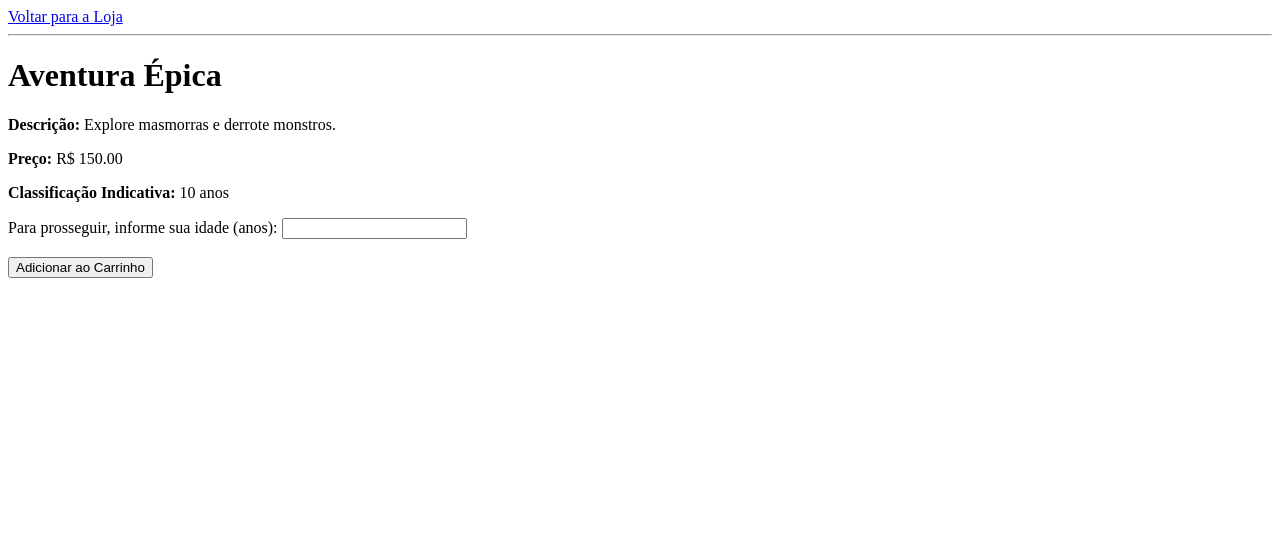
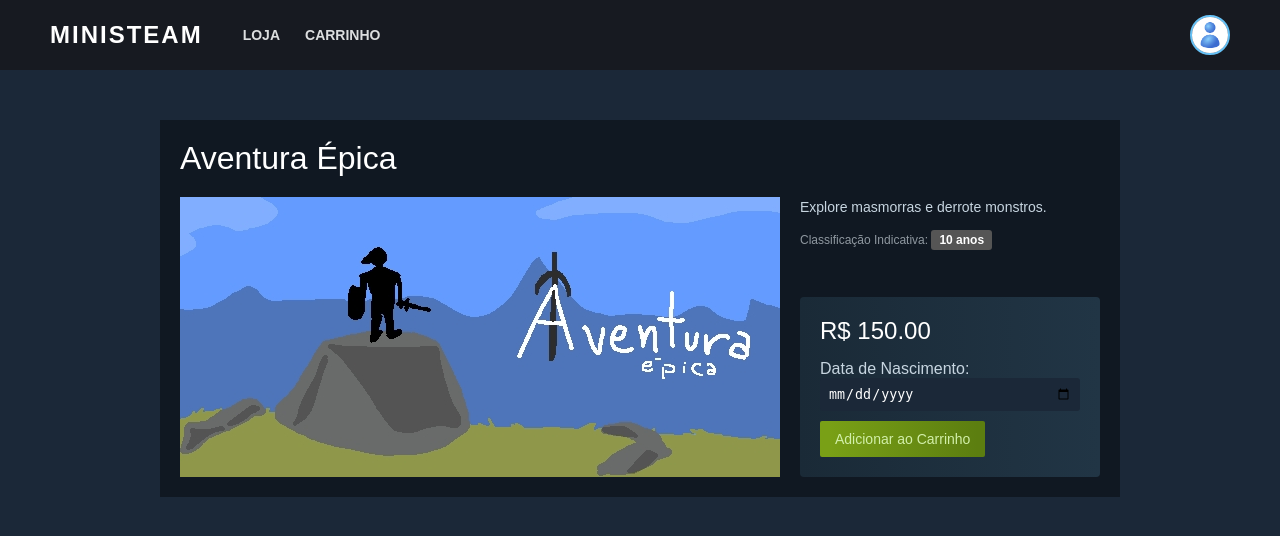
Before and after one commit to robert0010/ministeam, a Flask app: page /game/1 in a window 1280 px wide. Shown: the top 536 px of the page. Run offline with Flask 3, Linux system fonts and the light colour scheme.

Commit message:
clicavel

```diff
--- a/app.py
+++ b/app.py
@@ -1,4 +1,5 @@
 from flask import Flask, render_template, request, redirect, url_for, session, flash
+from datetime import datetime
 
 app = Flask(__name__)
 # Chave secreta necessária para usar sessões no Flask
@@ -29,37 +30,40 @@ def game(game_id):
         return "Jogo não encontrado", 404
     return render_template('game.html', game=game_data)
 
-
 @app.route('/add_to_cart/<game_id>', methods=['POST'])
 def add_to_cart(game_id):
-    """Passos 4 e 5: Verificação de idade [RN2] e adição ao carrinho."""
     game_data = GAMES.get(game_id)
     if not game_data:
         return "Jogo não encontrado", 404
 
-    # Passo 4: Validação da idade
-    user_age_str = request.form.get('age')
+    # Se o jogo tiver classificação, validamos a idade
+    if game_data['age_rating'] > 0:
+        user_dob_str = request.form.get('dob')
 
-    if not user_age_str or not user_age_str.isdigit():
-        flash('Por favor, informe uma idade válida.')
-        return redirect(url_for('game', game_id=game_id))
+        if not user_dob_str or user_dob_str == 'none':
+            flash('Por favor, informe sua data de nascimento.')
+            return redirect(url_for('game', game_id=game_id))
 
-    user_age = int(user_age_str)
+        try:
+            dob = datetime.strptime(user_dob_str, '%Y-%m-%d')
+            hoje = datetime.today()
+            user_age = hoje.year - dob.year - ((hoje.month, hoje.day) < (dob.month, dob.day))
 
-    if user_age < game_data['age_rating']:
-        flash(f'Atenção: Você não possui a idade mínima ({game_data["age_rating"]} anos) para comprar este jogo.')
-        return redirect(url_for('game', game_id=game_id))
+            if user_age < game_data['age_rating']:
+                flash(f'Atenção: Este jogo requer {game_data["age_rating"]} anos. Você tem {user_age} anos.')
+                return redirect(url_for('game', game_id=game_id))
+        except ValueError:
+            flash('Data inválida.')
+            return redirect(url_for('game', game_id=game_id))
 
-    # Passo 5: Adiciona o jogo ao carrinho
+    # Adição ao carrinho (Fluxo comum para ambos os casos)
     if 'cart' not in session:
         session['cart'] = []
-
     session['cart'].append(game_data)
     session.modified = True
-    flash(f'"{game_data["name"]}" adicionado ao carrinho com sucesso!')
+    flash(f'"{game_data["name"]}" adicionado ao carrinho!')
 
     return redirect(url_for('cart'))
-
 
 @app.route('/cart')
 def cart():
@@ -68,6 +72,20 @@ def cart():
     total = sum(item['price'] for item in cart_items)
     return render_template('cart.html', cart=cart_items, total=total)
 
+@app.route('/checkout')
+def checkout():
+    """
+    Limpa o carrinho da sessão e redireciona para a página inicial
+    com uma mensagem de sucesso.
+    """
+    # Remove a chave 'cart' da sessão se ela existir
+    session.pop('cart', None)
+
+    # Adicionamos uma mensagem para o usuário saber que deu certo
+    flash('Compra realizada com sucesso! Os jogos foram adicionados à sua biblioteca.')
+
+    # Redireciona de volta para a loja (página inicial)
+    return redirect(url_for('index'))
 
 if __name__ == '__main__':
     app.run(debug=True)
--- /dev/null
+++ b/static/script.js
@@ -0,0 +1,17 @@
+// Remove as mensagens de erro/sucesso após 4 segundos para a tela não ficar poluída
+document.addEventListener("DOMContentLoaded", function() {
+    const flashes = document.querySelectorAll('.flash');
+    if (flashes.length > 0) {
+        setTimeout(() => {
+            flashes.forEach(flash => {
+                flash.style.opacity = '0';
+                setTimeout(() => flash.remove(), 500);
+            });
+        }, 4000);
+    }
+});
+
+// Função para simular o clique em "Finalizar Compra" do seu UC01
+function checkout() {
+    alert("Iniciando fluxo de pagamento... (Isso chamaria a próxima etapa do seu Caso de Uso!)");
+}
--- /dev/null
+++ b/static/style.css
@@ -0,0 +1,151 @@
+/* Reset básico */
+* { margin: 0; padding: 0; box-sizing: border-box; }
+
+body {
+    font-family: Arial, Helvetica, sans-serif;
+    background-color: #1b2838; /* Fundo escuro clássico da Steam */
+    color: #c7d5e0; /* Texto cinza claro */
+}
+
+/* Barra de Navegação Atualizada (com Flexbox) */
+.navbar {
+    background-color: #171a21;
+    padding: 15px 50px;
+    display: flex;
+    align-items: center;
+    justify-content: space-between;
+}
+
+.nav-left {
+    display: flex;
+    align-items: center;
+    gap: 40px;
+}
+
+.nav-left nav {
+    display: flex;
+    gap: 25px;
+}
+
+.navbar .logo {
+    color: #ffffff;
+    font-size: 24px;
+    font-weight: bold;
+    text-transform: uppercase;
+    letter-spacing: 2px;
+}
+
+.navbar nav a {
+    color: #dcdedf;
+    text-decoration: none;
+    font-size: 14px;
+    text-transform: uppercase;
+    font-weight: bold;
+}
+
+.navbar nav a:hover {
+    color: #66c0f4;
+}
+
+/* Estilo da Foto de Perfil (Avatar) */
+.user-profile {
+    width: 40px;
+    height: 40px;
+    border-radius: 50%;
+    border: 2px solid #66c0f4;
+    background-color: #2a475e;
+    overflow: hidden;
+    cursor: pointer;
+}
+
+.user-profile img {
+    width: 100%;
+    height: 100%;
+    object-fit: cover;
+}
+
+/* Container Principal */
+.container {
+    max-width: 1000px;
+    margin: 30px auto;
+    padding: 20px;
+}
+h1 { color: #ffffff; margin-bottom: 20px; font-weight: 300; }
+
+/* Grid de Jogos (Página Inicial) */
+.game-grid {
+    display: grid;
+    grid-template-columns: repeat(auto-fill, minmax(300px, 1fr));
+    gap: 20px;
+}
+.game-card {
+    background-color: rgba(0, 0, 0, 0.2);
+    transition: transform 0.2s, background-color 0.2s;
+}
+.game-card:hover {
+    transform: scale(1.02);
+    background-color: #2a475e;
+}
+.game-card img { width: 100%; height: 150px; object-fit: cover; }
+.game-info { padding: 15px; }
+.game-info h3 { color: #ffffff; margin-bottom: 10px; font-size: 16px; }
+.price-action {
+    display: flex;
+    justify-content: space-between;
+    align-items: center;
+    margin-top: 15px;
+}
+
+/* Página de Detalhes do Jogo */
+.game-detail { background-color: rgba(0,0,0,0.4); padding: 20px; }
+.game-content { display: flex; gap: 20px; margin-top: 20px; }
+.main-img { width: 60%; object-fit: cover; }
+.game-sidebar { width: 40%; display: flex; flex-direction: column; gap: 15px; }
+.description { font-size: 14px; line-height: 1.5; }
+.rating { color: #8f98a0; font-size: 12px; }
+.age-badge { padding: 3px 8px; border-radius: 3px; font-weight: bold; color: white; background-color: #555; }
+.age-badge.mature { background-color: #b52a1c; }
+
+/* Caixa de Compra */
+.purchase-box {
+    background: linear-gradient(to right, #1a2a37, #213545);
+    padding: 20px;
+    border-radius: 4px;
+    margin-top: auto;
+}
+.price-large {
+    display: block;
+    font-size: 24px;
+    color: #ffffff;
+    margin-bottom: 15px;
+}
+.age-gate input {
+    padding: 8px;
+    border-radius: 3px;
+    border: none;
+    background: #1b2838;
+    color: white;
+    margin-bottom: 10px;
+    width: 100%; /* Mudou de 100px para 100% */
+}
+
+/* Carrinho */
+.cart-list { list-style: none; background: rgba(0,0,0,0.2); padding: 20px; margin-bottom: 20px; }
+.cart-item { display: flex; justify-content: space-between; padding: 10px 0; border-bottom: 1px solid #2a475e; }
+.cart-summary { background: rgba(0,0,0,0.4); padding: 20px; text-align: right; }
+.total-price { color: #66c0f4; }
+
+/* Botões */
+button, .btn-blue, .btn-green {
+    border: none; padding: 10px 15px; border-radius: 2px;
+    cursor: pointer; font-size: 14px; text-decoration: none; display: inline-block;
+}
+.btn-blue { background-color: #2a475e; color: #66c0f4; }
+.btn-blue:hover { background-color: #66c0f4; color: white; }
+.btn-green { background: linear-gradient(to right, #79a016 5%, #5c7e10 95%); color: #d2efa9; }
+.btn-green:hover { background: linear-gradient(to right, #8ed615 5%, #6ba511 95%); color: white; }
+
+/* Mensagens de Alerta (Flash) */
+.flash-messages { margin-bottom: 20px; }
+.flash { padding: 10px; border-radius: 2px; font-size: 14px; color: white; background-color: #b52a1c; transition: opacity 0.5s ease; }
+.flash.success { background-color: #5c7e10; }
--- /dev/null
+++ b/templates/base.html
@@ -0,0 +1,41 @@
+<!DOCTYPE html>
+<html lang="pt-BR">
+<head>
+    <meta charset="UTF-8">
+    <title>{% block title %}Ministeam{% endblock %}</title>
+    <link rel="stylesheet" href="{{ url_for('static', filename='style.css') }}">
+</head>
+<body>
+<header class="navbar">
+    <div class="nav-left">
+        <div class="logo">MINISTEAM</div>
+        <nav>
+            <a href="{{ url_for('index') }}">Loja</a>
+            <a href="{{ url_for('cart') }}">Carrinho</a>
+        </nav>
+    </div>
+
+    <div class="nav-right">
+        <div class="user-profile">
+            <img src="{{ url_for('static', filename='images/profile.jpg') }}" alt="Perfil" onerror="this.style.display='none'">
+        </div>
+    </div>
+</header>
+
+<main class="container">
+    {% with messages = get_flashed_messages() %}
+    {% if messages %}
+    <div class="flash-messages">
+        {% for message in messages %}
+        <div class="flash {% if 'sucesso' in message %}success{% endif %}">{{ message }}</div>
+        {% endfor %}
+    </div>
+    {% endif %}
+    {% endwith %}
+
+    {% block content %}{% endblock %}
+</main>
+
+<script src="{{ url_for('static', filename='script.js') }}"></script>
+</body>
+</html>
--- a/templates/game.html
+++ b/templates/game.html
@@ -1,35 +1,42 @@
-<!DOCTYPE html>
-<html lang="pt-BR">
-<head>
-    <meta charset="UTF-8">
-    <title>{{ game.name }}</title>
-</head>
-<body>
-<a href="{{ url_for('index') }}">Voltar para a Loja</a>
-<hr>
+{% extends 'base.html' %}
 
-{% with messages = get_flashed_messages() %}
-{% if messages %}
-<ul style="color: red;">
-    {% for message in messages %}
-    <li>{{ message }}</li>
-    {% endfor %}
-</ul>
-{% endif %}
-{% endwith %}
+{% block title %}{{ game.name }} - Ministeam{% endblock %}
 
-<h1>{{ game.name }}</h1>
-<p><strong>Descrição:</strong> {{ game.description }}</p>
-<p><strong>Preço:</strong> R$ {{ "%.2f"|format(game.price) }}</p>
-<p><strong>Classificação Indicativa:</strong>
-    {% if game.age_rating == 0 %} Livre {% else %} {{ game.age_rating }} anos {% endif %}
-</p>
+{% block content %}
+<div class="game-detail">
+    <h1>{{ game.name }}</h1>
+    <div class="game-content">
+        <img src="{{ url_for('static', filename='images/jogo' ~ game.id ~ '.jpg') }}" alt="{{ game.name }}" onerror="this.style.display='none'">
 
-<form action="{{ url_for('add_to_cart', game_id=game.id) }}" method="POST">
-    <label for="age">Para prosseguir, informe sua idade (anos):</label>
-    <input type="number" id="age" name="age" required min="1">
-    <br><br>
-    <button type="submit">Adicionar ao Carrinho</button>
-</form>
-</body>
-</html>
+        <div class="game-sidebar">
+            <p class="description">{{ game.description }}</p>
+            <div class="rating">
+                Classificação Indicativa:
+                <span class="age-badge {% if game.age_rating >= 18 %}mature{% endif %}">
+                        {% if game.age_rating == 0 %} Livre {% else %} {{ game.age_rating }} anos {% endif %}
+                    </span>
+            </div>
+
+            <div class="purchase-box">
+                <span class="price-large">R$ {{ "%.2f"|format(game.price) }}</span>
+
+                <form action="{{ url_for('add_to_cart', game_id=game.id) }}" method="POST">
+                    {% if game.age_rating > 0 %}
+                    <div class="age-gate">
+                        <label for="dob">Data de Nascimento:</label><br>
+                        <input type="date" id="dob" name="dob" required>
+                    </div>
+                    {% else %}
+                    <input type="hidden" name="dob" value="none">
+                    <p style="font-size: 12px; margin-bottom: 10px; color: #8f98a0;">
+                        Este jogo possui classificação livre.
+                    </p>
+                    {% endif %}
+
+                    <button type="submit" class="btn-green">Adicionar ao Carrinho</button>
+                </form>
+            </div>
+        </div>
+    </div>
+</div>
+{% endblock %}
```
Also changed, not shown: templates/cart.html (+28 -31 lines), templates/index.html (+18 -19 lines), static/images/jogo1.jpg (added), static/images/jogo2.jpg (added), static/images/jogo3.jpg (added), static/images/profile.jpg (added), 1 other file.
